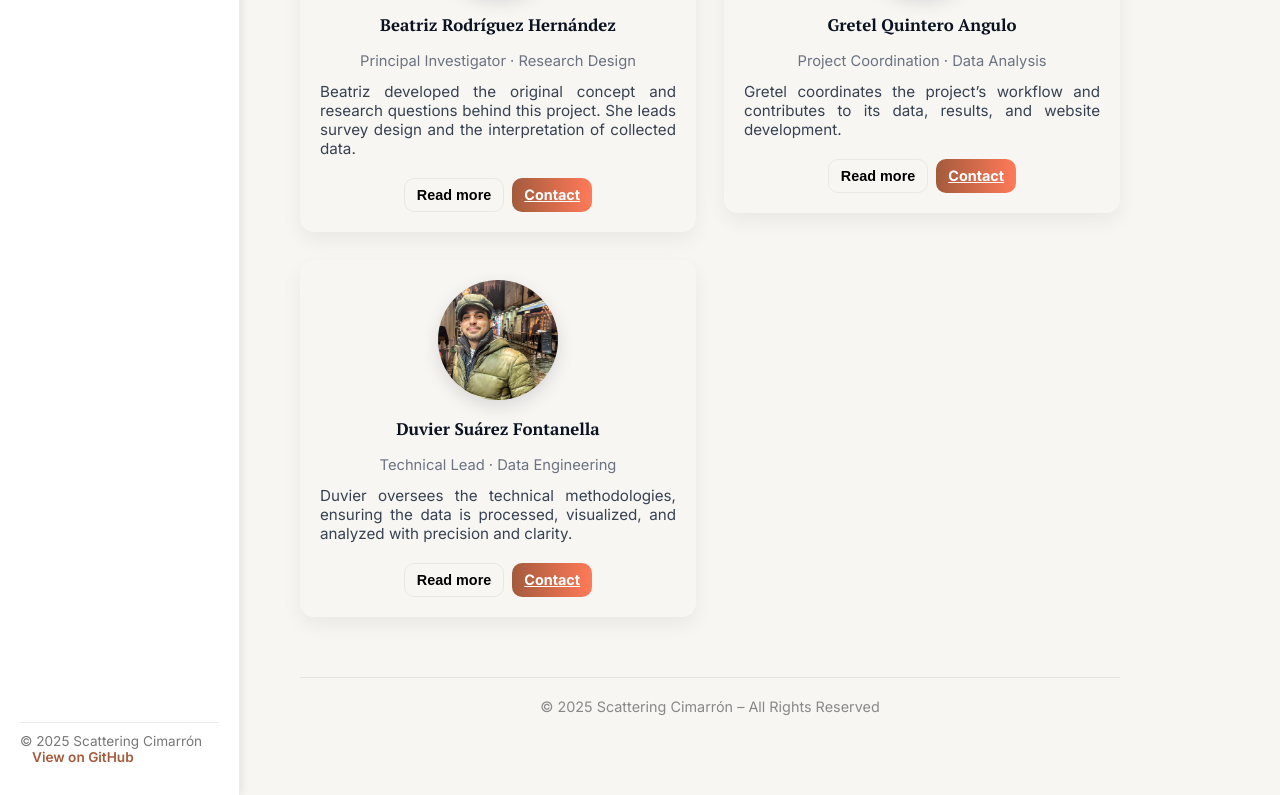
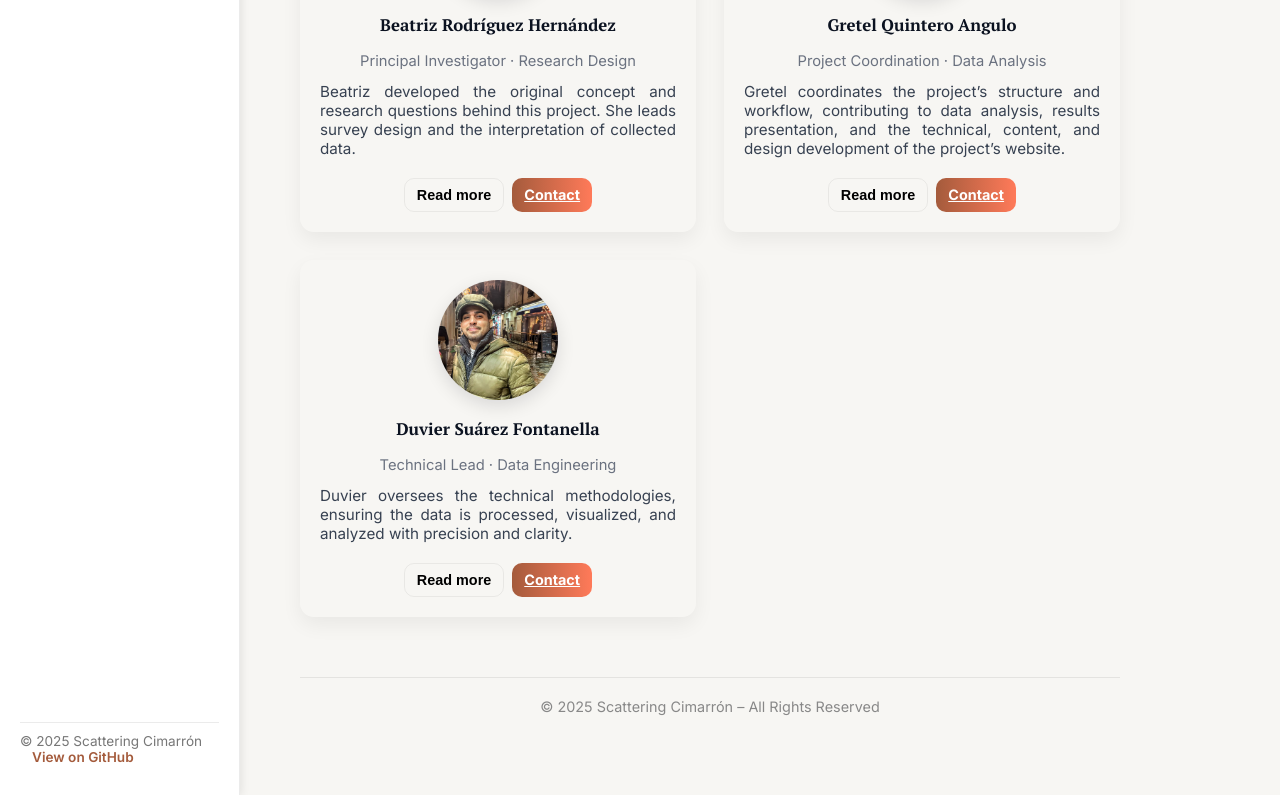
Before and after one commit to Gretica/Tracking_Cuban_Physicists, a Jekyll site: the page built from Aboutus.md, in a window 1280 px wide and 1262 px high, cut to the strip 467-1262 px from the top of the window. Built offline with Jekyll 4.4.1, drawn with Linux system fonts in a browser that asks for light colours.

Commit message:
Update Aboutus.md

```diff
--- a/Aboutus.md
+++ b/Aboutus.md
@@ -197,7 +197,7 @@ permalink: /Aboutus/
     <h3>Gretel Quintero Angulo</h3>
     <div class="role">Project Coordination · Data Analysis</div>
     <p class="summary">
-      Gretel coordinates the project’s workflow and contributes to its data, results, and website development.
+      Gretel coordinates the project’s structure and workflow, contributing to data analysis, results presentation, and the technical, content, and design development of the project’s website.
     </p>
 
     <div class="actions">
```
